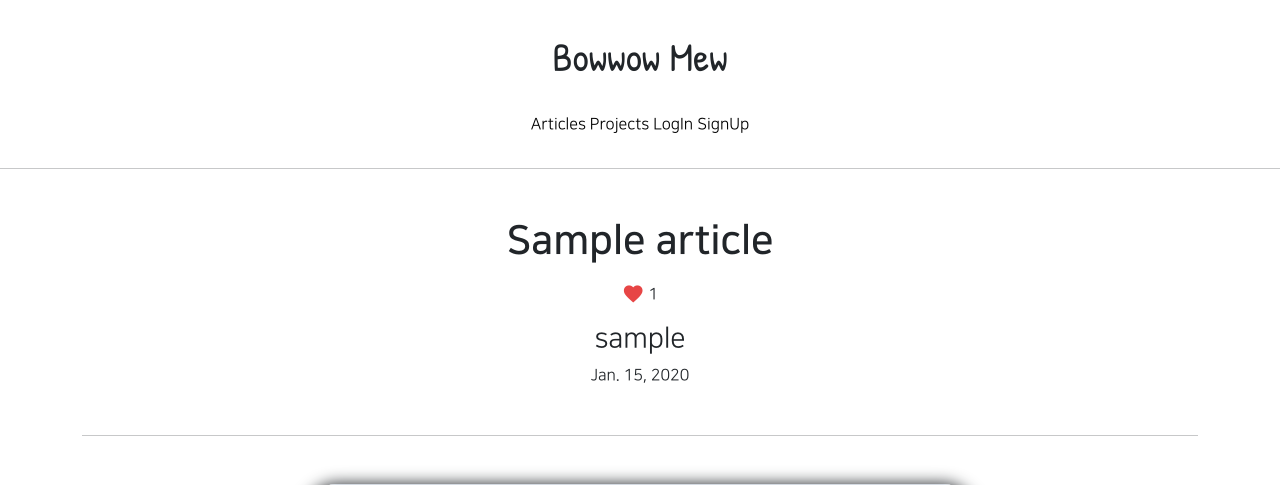
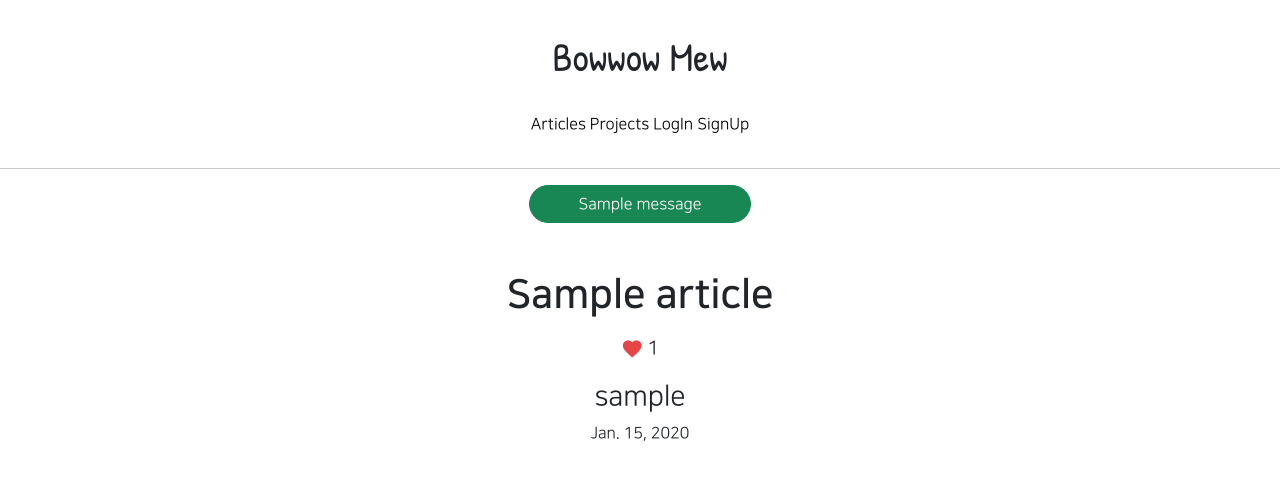
Before and after one commit to rmmmmmmmmm/WebApplication_Myself, a Django app: page /articles/detail/1 in a window 1280 px wide. Shown: the top 485 px of the page. Run offline with Django 3.2, Linux system fonts and the light colour scheme; tables that the repository leaves empty hold one stand-in row (values such as "Sample post"); grey boxes marked "Sample" are stand-in pictures; one stand-in notice (Sample message) is shown; parts of the project's set-up code (start-up, migrations or seed data) failed here and were passed over; some libraries are stand-ins or nearby versions.

Commit message:
2021.08.24. WebApplication_Myself Commit 5

```diff
--- a/articleapp/templates/articleapp/detail.html
+++ b/articleapp/templates/articleapp/detail.html
@@ -12,7 +12,7 @@
                    style="vertical-align: middle; font-size: 1.4rem; color: #e74545;">
                     favorite
                 </a>
-                <span style="vertical-align: middle; font-size: 1rem">
+                <span style="vertical-align: middle; font-size: 1.2rem">
                     {{ target_article.like }}
                 </span>
             </div>
--- a/likeapp/views.py
+++ b/likeapp/views.py
@@ -1,3 +1,4 @@
+from django.contrib import messages
 from django.contrib.auth.decorators import login_required
 from django.http import HttpResponseRedirect
 from django.shortcuts import render
@@ -21,6 +22,7 @@ class LikeArticleView(RedirectView):
         like_record = LikeRecord.objects.filter(user=user, article=article)
 
         if like_record.exists():
+            messages.add_message(request, messages.ERROR, '이미 좋아요한 게시물입니다.')
             return HttpResponseRedirect(reverse('articleapp:detail',
                                                 kwargs={'pk': kwargs['article_pk']}))
         else:
@@ -28,6 +30,7 @@ class LikeArticleView(RedirectView):
         article.like += 1
         article.save()
 
+        messages.add_message(request, messages.SUCCESS, '좋아요♥')
         return super().get(request, *args, **kwargs)
 
     def get_redirect_url(self, *args, **kwargs):
--- a/templates/base.html
+++ b/templates/base.html
@@ -9,6 +9,14 @@
 
 <hr>
 
+{% for message in messages %}
+    <div class="text-center">
+        <div class="btn btn-success rounded-pill px-5">
+            {{ message }}
+        </div>
+    </div>
+{% endfor %}
+
 {% block content %}
 {% endblock %}
 
```
